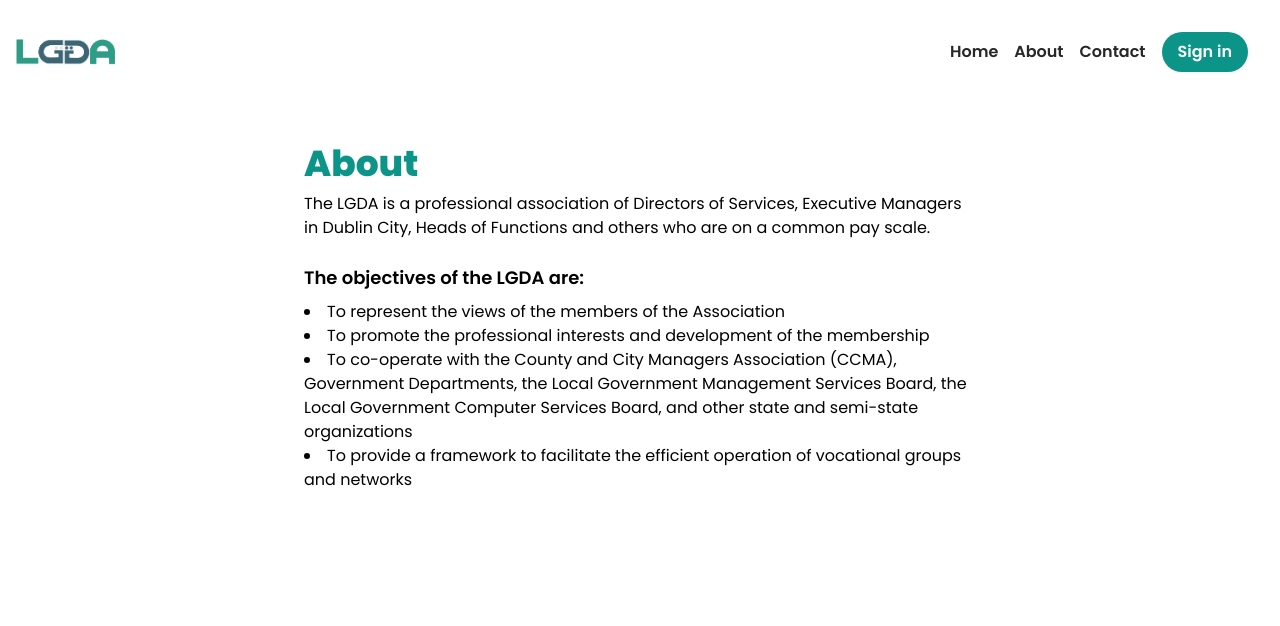
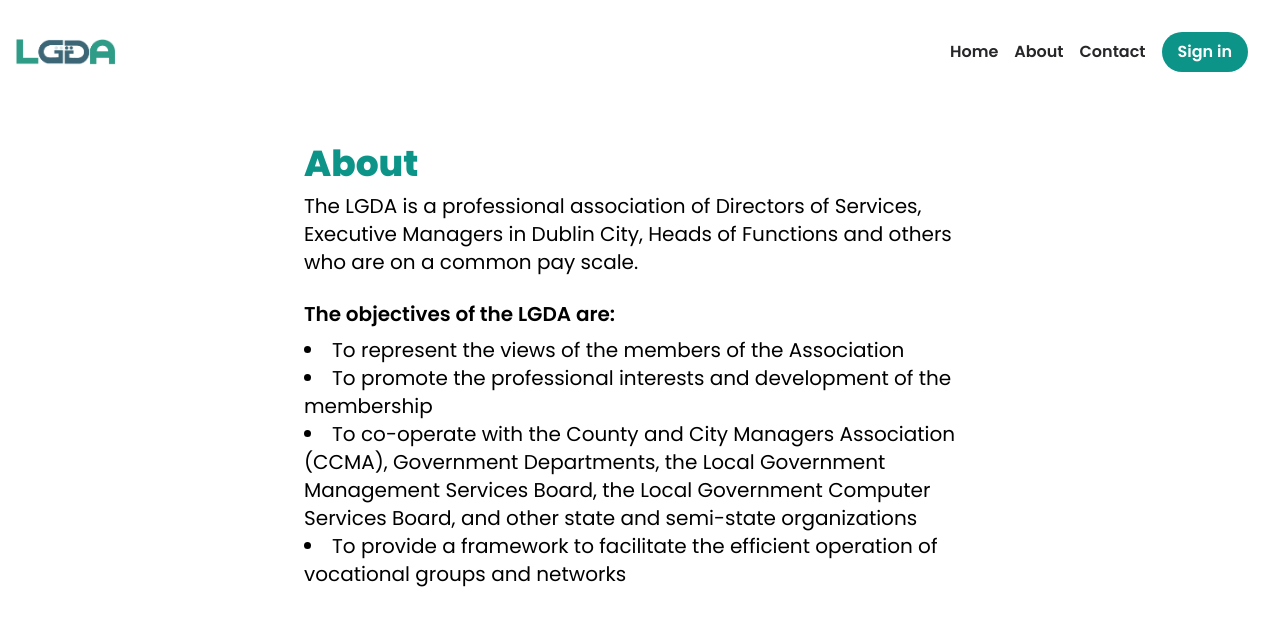
Before and after one commit to sheeehy/LGDA, a Next.js app: page /about in a window 1280 px wide. Shown: the top 626 px of the page. Built offline with nearby package versions, Linux system fonts and the light colour scheme; no server answers.

Commit message:
Navbar Hover

```diff
--- a/src/app/about/page.tsx
+++ b/src/app/about/page.tsx
@@ -4,10 +4,10 @@
     <main className="">
       <Navbar />
       <div className="flex items-center justify-center mt-12 px-4 ">
-        <div className="text-left max-w-2xl">
+        <div className="text-left max-w-2xl text-xl">
           <h1 className="font-extrabold text-4xl text-teal-600 mb-2">About</h1>
           <p>The LGDA is a professional association of Directors of Services, Executive Managers in Dublin City, Heads of Functions and others who are on a common pay scale.</p>
-          <h2 className="mt-6 text-lg font-semibold mb-2">The objectives of the LGDA are: </h2>
+          <h2 className="mt-6  font-semibold mb-2">The objectives of the LGDA are: </h2>
           <li>To represent the views of the members of the Association</li>
           <li>To promote the professional interests and development of the membership</li>
           <li>
--- a/src/app/navbar.tsx
+++ b/src/app/navbar.tsx
@@ -1,13 +1,13 @@
 import React from "react";
 import Image from "next/image";
 import Link from "next/link";
-import { SignedIn, SignedOut, SignInButton, UserButton } from "@clerk/nextjs";
+import { SignedIn, SignedOut, UserButton } from "@clerk/nextjs";
 
 const Navbar: React.FC = () => {
   return (
     <nav className="flex justify-between items-center py-4 bg-transparent px-4 mt-2 my-2">
       {/* Logo */}
-      <div className="hidden sm:block">
+      <div className="hover:opacity-80 transition ease-in-out hidden sm:block ">
         <Link href="/">
           <Image src="/update.png" alt="LGDA Logo" width={100} height={100} />
         </Link>
--- a/src/app/page.tsx
+++ b/src/app/page.tsx
@@ -1,6 +1,5 @@
 import Navbar from "./navbar";
 import Image from "next/image";
-import { FaAngleRight } from "react-icons/fa6";
 import { SignedIn, SignedOut } from "@clerk/nextjs";
 import Link from "next/link";
 
```
